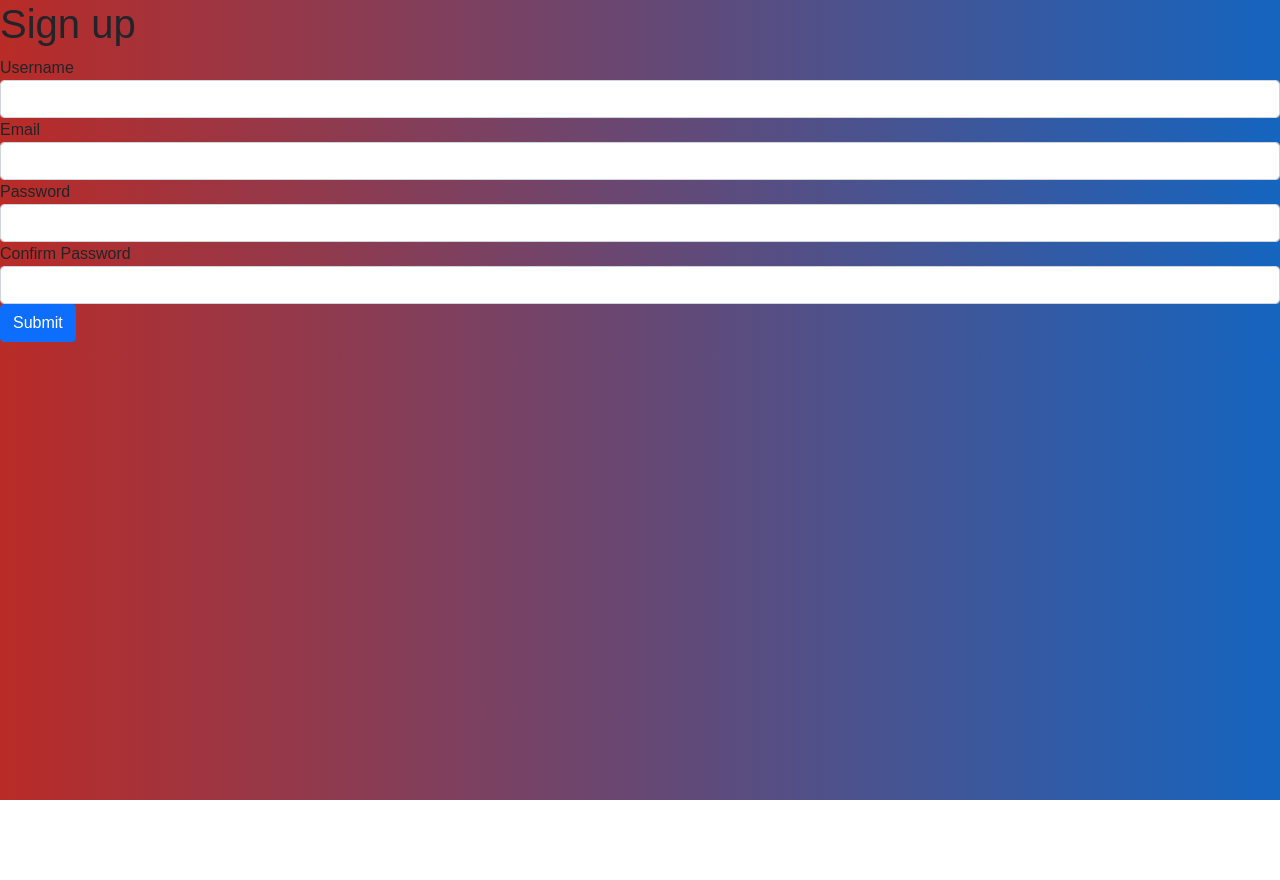
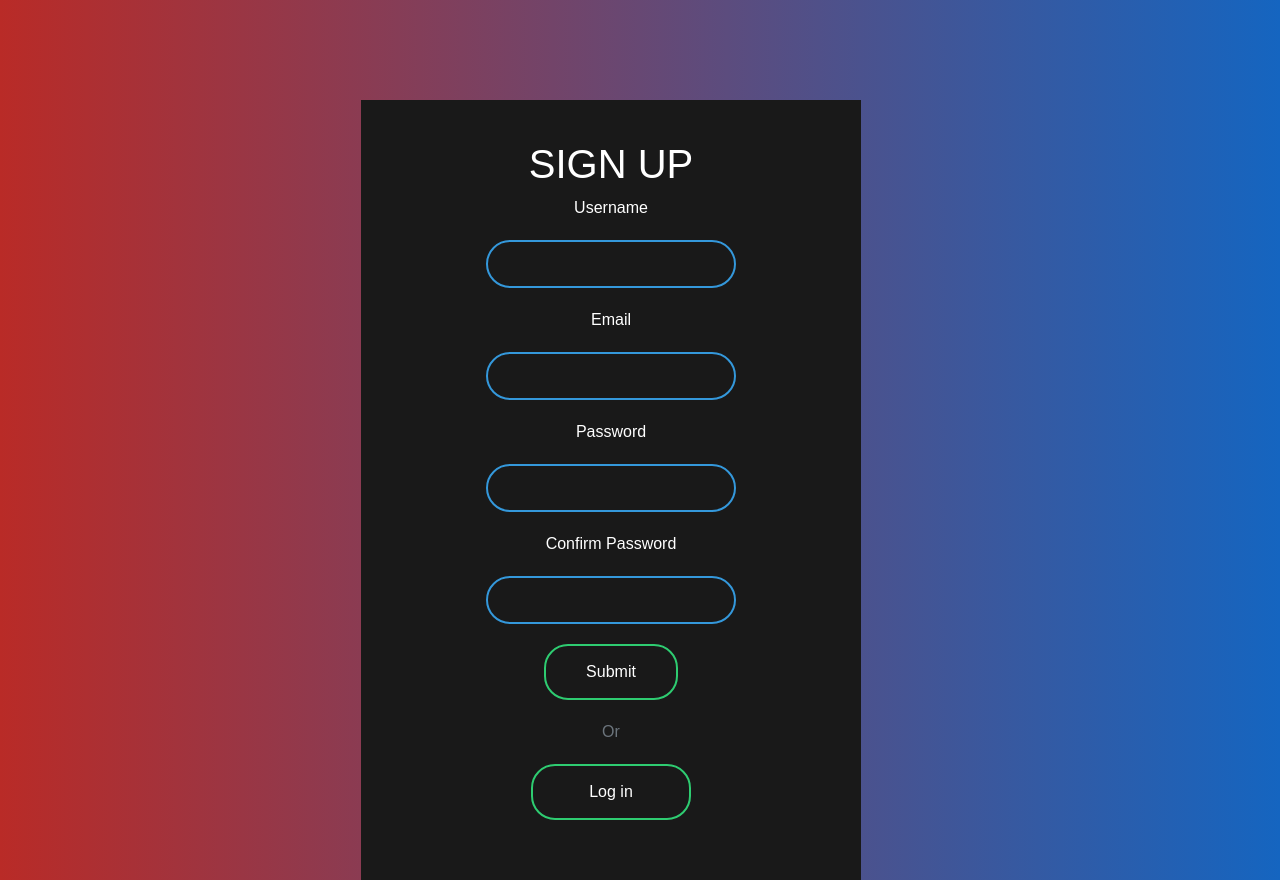
Before and after one commit to CantusLupus/FlaskToDoList, a Flask app: page /register in a window 1280 px wide. Before the commit the page ends 800 px from the top, so only its background shows below. Run offline with Flask 2, Linux system fonts and the light colour scheme; some libraries are stand-ins or nearby versions.

Commit message:
a lot of stuff, honestly

```diff
--- a/app.py
+++ b/app.py
@@ -26,6 +26,7 @@ class ToDo(db.Model):
   id = db.Column(db.Integer, primary_key=True)
   content = db.Column(db.String(200), nullable = False)
   date_created = db.Column(db.DateTime, default=datetime.now)
+  user_id = db.Column(db.String(30))
 
 class User(UserMixin, db.Model):
   __tablename__ = "Users"
@@ -35,12 +36,26 @@ class User(UserMixin, db.Model):
   password = db.Column(db.String(50))
   date_created = db.Column(db.DateTime, default=datetime.now)
 
+@login_manager.user_loader
+def load_user(user_id):
+  return User.query.get(int(user_id))
+
+class RegisterForm(Form):
+  username = StringField("Username", [validators.length(min=1, max=30)])
+  email = StringField("Email", [validators.length(min=6, max=50)])
+  password = PasswordField("Password", [validators.DataRequired()])
+  confirm = PasswordField("Confirm Password", [validators.EqualTo("password", message="Passwords don't match")])
+
+class LoginForm(Form):
+  username = StringField("Username", [validators.length(min=1, max=30)])
+  password = PasswordField("Password", [validators.DataRequired()])
+
 @app.route("/", methods=["POST", "GET"])
 @login_required
 def index():
     if request.method == "POST":
       task_content = request.form["content"]
-      new_task = ToDo(content = task_content)
+      new_task = ToDo(content = task_content, user_id = current_user.user)
 
       try:
         db.session.add(new_task)
@@ -49,9 +64,8 @@ def index():
       except:
         return "The task has not been added"
 
-    else:
-      tasks = ToDo.query.order_by(ToDo.date_created).all()
-      return render_template("index.html", tasks=tasks, name = current_user.user )
+    tasks = ToDo.query.filter(ToDo.user_id.like(current_user.user)).all()
+    return render_template("index.html", tasks=tasks, name = current_user.user )
 
 @app.route("/delete/<int:id>")
 @login_required
@@ -82,21 +96,6 @@ def update(id):
   else:
     return render_template("update.html", task=task)
 
-@login_manager.user_loader
-def load_user(user_id):
-  return User.query.get(int(user_id))
-
-class RegisterForm(Form):
-  username = StringField("Username", [validators.length(min=1, max=30)])
-  email = StringField("Email", [validators.length(min=6, max=50)])
-  password = PasswordField("Password", [validators.DataRequired()])
-  confirm = PasswordField("Confirm Password", [validators.EqualTo("password", message="Passwords don't match")])
-
-class LoginForm(Form):
-  username = StringField("Username", [validators.length(min=1, max=30)])
-  password = PasswordField("Password", [validators.DataRequired()])
-  remember = BooleanField('remember me')
-
 @app.route("/register", methods=["GET","POST"])
 def register():
   form = RegisterForm(request.form)
@@ -106,6 +105,7 @@ def register():
     db.session.add(new_user)
     try:
       db.session.commit()
+      login_user(new_user)
       return redirect(url_for("index"))
     except:
       return "username or email is already in use"
@@ -119,7 +119,7 @@ def login():
     user = User.query.filter_by(user = form.username.data).first()
     if user:
       if user.password == form.password.data:
-        login_user(user, remember = form.remember.data)
+        login_user(user)
         return redirect(url_for("index"))
 
     return render_template("login.html", form=form, invalid = "Invalid password or username")
--- a/static/css/main.css
+++ b/static/css/main.css
@@ -10,3 +10,154 @@ body {
   font-family: sans-serif;
   background: linear-gradient(to right, #b92b27, #1565c0)
 }
+
+.card {
+  margin-bottom: 20px;
+  border: none
+}
+
+.box {
+  width: 500px;
+  padding: 40px;
+  position: absolute;
+  top: 50%;
+  left: 50%;
+  background: #191919;
+  text-align: center;
+  transition: 0.25s;
+  margin-top: 100px
+}
+
+.box input[type="text"],
+.box input[type="password"] {
+  border: 0;
+  background: none;
+  display: block;
+  margin: 20px auto;
+  text-align: center;
+  border: 2px solid #3498db;
+  padding: 10px 10px;
+  width: 250px;
+  outline: none;
+  color: white;
+  border-radius: 24px;
+  transition: 0.25s
+}
+
+.box h1 {
+  color: white;
+  text-transform: uppercase;
+  font-weight: 500
+}
+
+.box input[type="text"]:focus,
+.box input[type="password"]:focus {
+  width: 300px;
+  border-color: #2ecc71
+}
+
+.box input[type="submit"] {
+  border: 0;
+  background: none;
+  display: block;
+  margin: 20px auto;
+  text-align: center;
+  border: 2px solid #2ecc71;
+  padding: 14px 40px;
+  outline: none;
+  color: white;
+  border-radius: 24px;
+  transition: 0.25s;
+  cursor: pointer
+}
+
+.box input[type="submit"]:hover {
+  background: #2ecc71
+}
+
+.box .form-group {
+  color: white;
+}
+
+.box .btn_log_in {
+  border: 0;
+  background: none;
+  display: block;
+  margin: 20px 130px;
+  text-align: center;
+  text-decoration: none;
+  border: 2px solid #2ecc71;
+  padding: 14px 40px;
+  outline: none;
+  color: white;
+  border-radius: 24px;
+  transition: 0.25s;
+  cursor: pointer
+}
+
+.box .btn_log_in:hover {
+  background: #2ecc71
+}
+
+.box .btn_sign_up {
+  border: 0;
+  background: none;
+  display: block;
+  margin: 20px 130px;
+  text-align: center;
+  text-decoration: none;
+  border: 2px solid #2ecc71;
+  padding: 14px 40px;
+  outline: none;
+  color: white;
+  border-radius: 24px;
+  transition: 0.25s;
+  cursor: pointer
+}
+
+.box .btn_sign_up:hover {
+  background: #2ecc71
+}
+
+.content {
+  display: block;
+  position: relative;
+  padding: 50px 400px;
+  background: linear-gradient(to left, #b92b27, #1565c0)
+}
+
+.title {
+  text-align: center;
+  margin: 30px;
+
+}
+
+.greetings {
+  margin-left: 400px;
+}
+
+.content_title {
+  margin-top: -30px;
+}
+
+.Todo-list {
+  background-color: #fff;
+
+}
+
+table, th, td {
+  border: 1px solid black;
+  width: 100%;
+}
+
+tr:nth-of-type(odd) {
+	background: rgb(218, 218, 218);
+	}
+
+th {
+  background-color: rgb(111, 0, 255);
+}
+
+.submit_form {
+  width: 100%;
+}
--- a/templates/register.html
+++ b/templates/register.html
@@ -5,21 +5,32 @@
 {% endblock %}
 
 {% block body %}
+
+{% from "_formhelpers.html" import render_field %}
+
+<div class="container">
+  <div class="col-md-6">
+      <div class="card">
+        <form method="POST" action="" class="box">
           <h1>Sign up</h1>
-<!-- {% from "_formhelpers.html" import render_field %} -->
-<form method="POST" action="">
           <div class="form-group">
-    {{render_field(form.username, class_="form-control")}}
+            {{render_field(form.username)}}
           </div>
           <div class="form-group">
-    {{render_field(form.email, class_="form-control")}}
+            {{render_field(form.email)}}
           </div>
           <div class="form-group">
-    {{render_field(form.password, class_="form-control")}}
+            {{render_field(form.password)}}
           </div>
           <div class="form-group">
-    {{render_field(form.confirm, class_="form-control")}}
+            {{render_field(form.confirm)}}
           </div>
           <p> <input type="submit" class="btn btn-primary" value="Submit"></p>
+          <p class="text-muted">Or</p>
+          <a class="btn_log_in" style="text-decoration: none;" href="/login" class="sign_in">Log in</a>
         </form>
+      </div>
+  </div>
+</div>
+
 {% endblock %}
```
Also changed, not shown: static/css/login.css (deleted, +0 -65 lines), templates/index.html (+11 -4 lines), templates/login.html (+5 -4 lines), static/css/register.css (deleted). Lines whose indentation alone changed are shown as unchanged.
